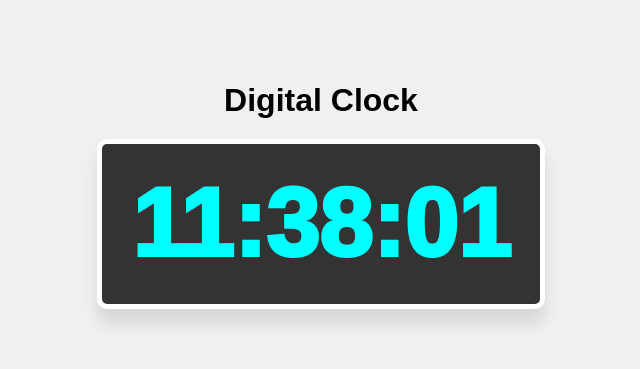
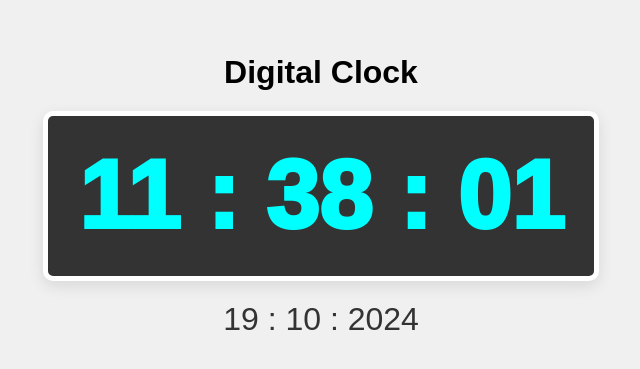
Before and after one commit to darunbjork/Digital-Clock, a plain HTML site: page index.html in a window 1280 px wide. Shown: the part 215-584 px from the top of the page, without its empty margins (319-959 px from the left). Drawn offline with Linux system fonts and the light colour scheme.

Commit message:
Added real-time Digital Clock with Date using HTML, CSS, and JavaScript. The clock updates every second and displays the current time and date in a sleek, modern design.

```diff
--- a/index.html
+++ b/index.html
@@ -3,13 +3,13 @@
 <head>
   <meta charset="UTF-8">
   <meta name="viewport" content="width=device-width, initial-scale=1.0">
-  <title>Digital Clock</title>
+  <title>Digital Clock with Date</title>
   <link rel="stylesheet" href="style.css">
 </head>
 <body>
   <h1>Digital Clock</h1>
   <div id="clock"></div>
-
+  <div id="date"></div>
   <script src="script.js"></script>
 </body>
 </html>
--- a/script.js
+++ b/script.js
@@ -1,17 +1,47 @@
+function updateClockAndDate () {
+
+  const now = new Date();
+
+const hours = String(now.getHours()).padStart(2, '0');
+const minutes = String(now.getMinutes()).padStart(2, '0');
+const seconds = String(now.getSeconds()).padStart(2, '0');
+
+const time = `${hours} : ${minutes} : ${seconds}`;
+
+const day = String(now.getDate()).padStart(2, '0');
+const month = String(now.getMonth() + 1).padStart(2, '0');
+const year = String(now.getFullYear());
+
+
+const date = `${day} : ${month} : ${year}`;
+
+document.getElementById('clock').textContent = time;
+document.getElementById('date').textContent = date;
+}
+
+setInterval(updateClockAndDate, 1000);
+
+
+//the Older Approach (with Ternary Operators)
+/*
 function clock() {
     var now = new Date();
     var hours = now.getHours();
     var minutes = now.getMinutes();
     var seconds = now.getSeconds();
 
+    // Format the time to always show two digits
     hours = hours < 10 ? "0" + hours : hours;
     minutes = minutes < 10 ? "0" + minutes : minutes;
     seconds = seconds < 10 ? "0" + seconds : seconds;
 
     var time = hours + ":" + minutes + ":" + seconds;
 
+    // Display the time inside the element with id="clock"
     document.getElementById("clock").innerHTML = time;
-
 }
 
+// Update the clock every second
 setInterval(clock, 1000);
+
+ */
--- a/style.css
+++ b/style.css
@@ -23,5 +23,11 @@ h1 {
   border: 5px solid #fff;
   color: aqua;
   background-color: #333;
-  box-shadow: 0 15px 15px rgba(0,0,0,0.1);
+  box-shadow: 0 5px 15px rgba(0,0,0,0.1);
+  margin-bottom: 20px;
 }
+
+#date {
+  font-size: 2rem;
+  color: #333;
+}
```
Lines whose indentation alone changed are shown as unchanged.
